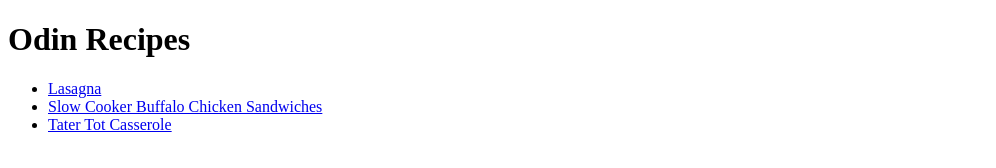
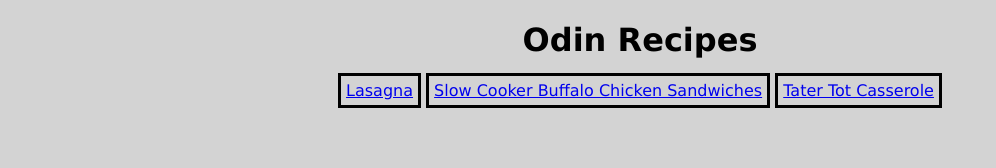
Before and after one commit to DanteR03/odin-recipes, a plain HTML site: page index.html in a window 1280 px wide. Shown: the whole page, without its empty margins (0-996 px from the left). Drawn offline with Linux system fonts and the light colour scheme.

Commit message:
Add simple styling with CSS file and link it to index page, change ul to simple div

```diff
--- a/index.html
+++ b/index.html
@@ -3,14 +3,15 @@
     <head>
         <meta charset="UTF-8">
         <title>Odin Recipes</title>
+        <link rel="stylesheet" href="style.css">
     </head>
 
     <body>
         <h1>Odin Recipes</h1>
-        <ul>
-            <li><a href="recipes/lasagna.html">Lasagna</a></li>
-            <li><a href="recipes/slow-cooker-buffalo-chicken-sandwiches.html">Slow Cooker Buffalo Chicken Sandwiches</a></li>
-            <li><a href="recipes/tater-tot-casserole.html">Tater Tot Casserole</a></li>
-        </ul>
+        <div>
+            <a href="recipes/lasagna.html">Lasagna</a>
+            <a href="recipes/slow-cooker-buffalo-chicken-sandwiches.html">Slow Cooker Buffalo Chicken Sandwiches</a>
+            <a href="recipes/tater-tot-casserole.html">Tater Tot Casserole</a>
+        </div>
     </body>
 </html>
--- /dev/null
+++ b/style.css
@@ -0,0 +1,13 @@
+*{
+    font-family: Verdana, Arial, sans-serif;
+}
+
+body {
+    background-color: lightgrey;
+    text-align: center;
+}
+
+a {
+    border: solid 3px black;
+    padding: 5px;
+}
```
